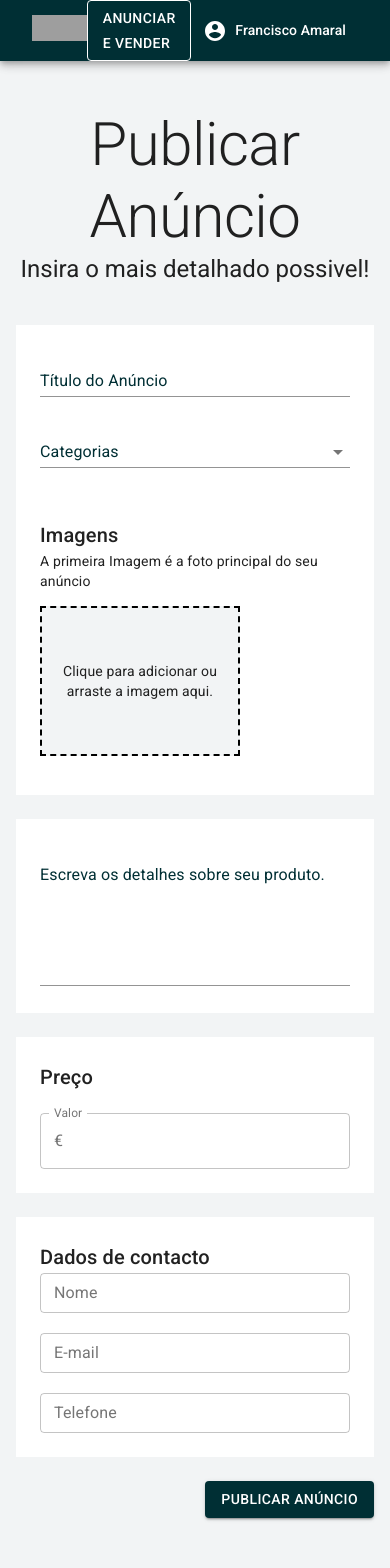
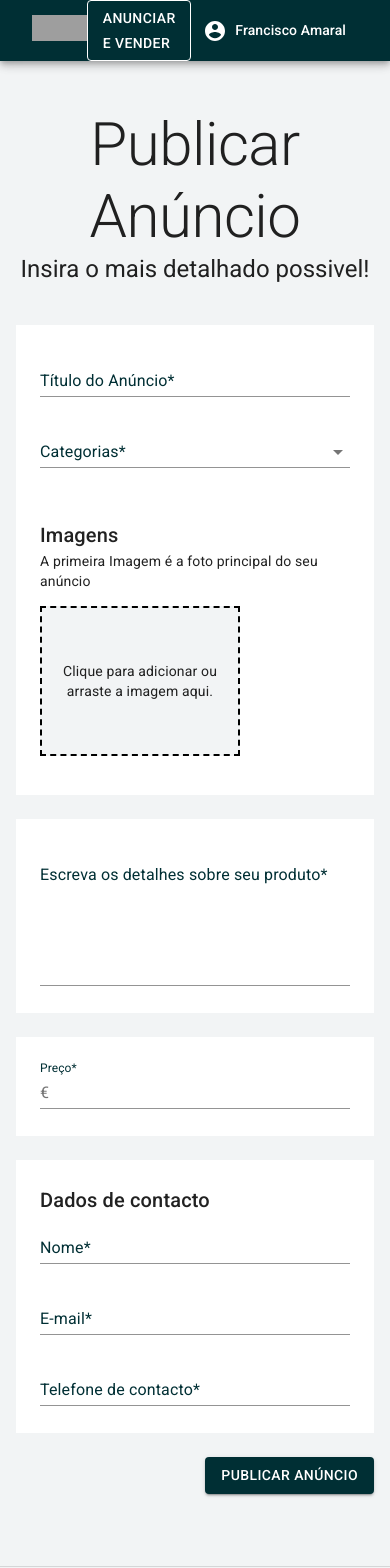
Before and after one commit to franciscoamaral0/e-hub, a Next.js app: page /user/publish in a window 390 px wide. Shown: the top 1568 px of the page. Built offline with nearby package versions, Linux system fonts and the light colour scheme; grey boxes are pictures that could not be loaded.

Commit message:
validation fields name, phone and email

```diff
--- a/pages/user/publish.js
+++ b/pages/user/publish.js
@@ -24,6 +24,7 @@ import { makeStyles } from "@material-ui/core";
 import { DeleteForever } from "@material-ui/icons";
 
 import TemplateDefault from "../../src/templates/Default";
+import { number } from "yup/lib/locale";
 
 const useStyles = makeStyles((theme) => ({
   mask: {},
@@ -121,12 +122,17 @@ const Publish = () => {
     title: yup.string()
       .min(6, "Por favor, insira um título com no minimo 6 caracteres.")
       .max(60, "Titulo com no maximo 60 caracteres.")
-      .required("Campo Obrigatorio."),
+      .required("Campo Obrigatório."),
     category: yup.string()
       .required("Campo Obrigatório"),
     description: yup.string().required('Campo Obrigatório')
       .min(50, "Escreva uma descrição com no minimo 50 caracteres")
-      .max(200, "Limite de 200 caracteres Atingido")
+      .max(200, "Limite de 200 caracteres Atingido"),
+    price: yup.number().required('Campo Obrigatório'),
+    name: yup.string().required().required('Campo Obrigatório'),
+    email: yup.string().email('Digite um e-mail válido').required('Campo Obrigatório'),
+    phone: yup.number().required('Campo Obrigatório'),
+
 
   });
 
@@ -137,6 +143,10 @@ const Publish = () => {
           title: "",
           category: "",
           description: "",
+          price:'',
+          name: '',
+          email: '',
+          phone: '',
         }}
         validationSchema={validationSchema}
         onSubmit={(values) => {
@@ -170,7 +180,7 @@ const Publish = () => {
               <Container maxWidth="md" className={classes.boxContaier}>
                 <Box className={classes.box}>
                   <FormControl error={errors.title} fullWidth>
-                    <InputLabel className={classes.inputLabel}>Título do Anúncio</InputLabel>
+                    <InputLabel className={classes.inputLabel}>Título do Anúncio*</InputLabel>
                     <Input
                       name="title"
                       value={values.title}
@@ -183,7 +193,7 @@ const Publish = () => {
                   <br />
 
                   <FormControl error={errors.category} fullWidth>
-                    <InputLabel className={classes.inputLabel}> Categorias </InputLabel>
+                    <InputLabel className={classes.inputLabel}> Categorias* </InputLabel>
                     <Select
                       name="category"
                       value={values.category}
@@ -206,8 +216,8 @@ const Publish = () => {
                       <MenuItem value="Equipamentos E Ferramentas">
                         Equipamentos E Ferramentas
                       </MenuItem>
-                      <MenuItem value="Celulares eTablets">
-                        Celulares eTablets
+                      <MenuItem value="Telemoveis e Tablets">
+                        Telemoveis e Tablets
                       </MenuItem>
                       <MenuItem value="Esporte">Esporte</MenuItem>
                       <MenuItem value="Tecnologia">Tecnologia</MenuItem>
@@ -271,7 +281,7 @@ const Publish = () => {
                 <Box className={classes.box}>
                   <FormControl error={errors.description} fullWidth>
                     <InputLabel className={classes.inputLabel}>
-                      Escreva os detalhes sobre seu produto.
+                      Escreva os detalhes sobre seu produto*
                     </InputLabel>
                     <Input name='description' value={values.description} onChange={handleChange} multiline rows={6} variant="outlined" />
                     <FormHelperText>{errors.description}</FormHelperText>
@@ -281,20 +291,23 @@ const Publish = () => {
 
               <Container maxWidth="md" className={classes.boxContainer}>
                 <Box className={classes.box}>
-                  <Typography component="h6" variant="h6" color="textPrimary">
-                    Preço
-                  </Typography>
-                  <br />
-                  <FormControl variant="outlined" fullWidth>
-                    <InputLabel>Valor</InputLabel>
-                    <OutlinedInput
-                      onChange={() => {}}
-                      startAdornment={
+                  <FormControl error={errors.price} fullWidth>
+                    <InputLabel className={classes.inputLabel}>
+                      Preço*
+                    </InputLabel>
+                    <Input
+                    name='price'
+                    value={values.price}
+                    onChange={handleChange}
+                    variant="outlined"
+                    startAdornment={
                         <InputAdornment position="start"> € </InputAdornment>
                       }
-                      labelWidth={40}
+
                     />
+                    <FormHelperText>{errors.price}</FormHelperText>
                   </FormControl>
+
                 </Box>
               </Container>
 
@@ -303,26 +316,36 @@ const Publish = () => {
                   <Typography component="h6" variant="h6" color="textPrimary">
                     Dados de contacto
                   </Typography>
-                  <TextField
-                    label="Nome"
-                    size="small"
-                    fullWidth
-                    variant="outlined"
-                  />
+
+                  <FormControl error={errors.name} fullWidth>
+                      <InputLabel className={classes.inputLabel}>Nome*</InputLabel>
+                      <Input
+                        name="name"
+                        value={values.name}
+                        onChange={handleChange}
+                      />
+                      <FormHelperText>{errors.name}</FormHelperText>
+                    </FormControl>
                   <br /> <br />
-                  <TextField
-                    label="E-mail"
-                    size="small"
-                    fullWidth
-                    variant="outlined"
-                  />
+                  <FormControl error={errors.email} fullWidth>
+                      <InputLabel className={classes.inputLabel}>E-mail*</InputLabel>
+                      <Input
+                        name="email"
+                        value={values.email}
+                        onChange={handleChange}
+                      />
+                      <FormHelperText>{errors.email}</FormHelperText>
+                    </FormControl>
                   <br /> <br />
-                  <TextField
-                    label="Telefone"
-                    size="small"
-                    fullWidth
-                    variant="outlined"
-                  />
+                  <FormControl error={errors.phone} fullWidth>
+                      <InputLabel className={classes.inputLabel}>Telefone de contacto*</InputLabel>
+                      <Input
+                        name="phone"
+                        value={values.phone}
+                        onChange={handleChange}
+                      />
+                      <FormHelperText>{errors.phone}</FormHelperText>
+                    </FormControl>
                 </Box>
               </Container>
 
```
